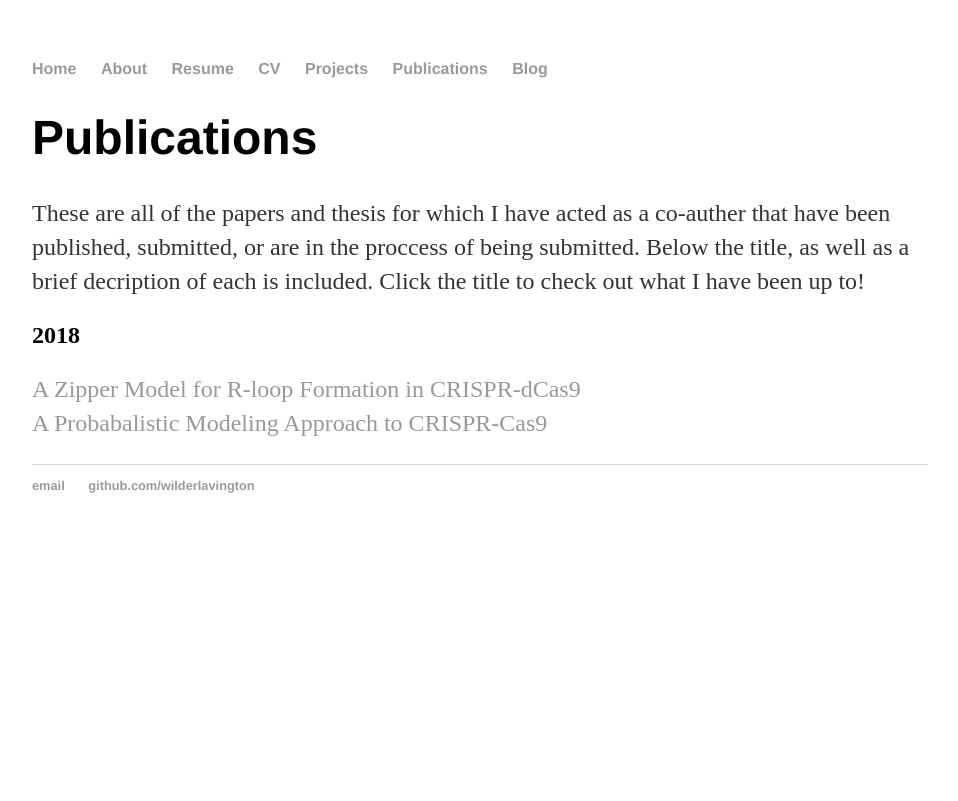
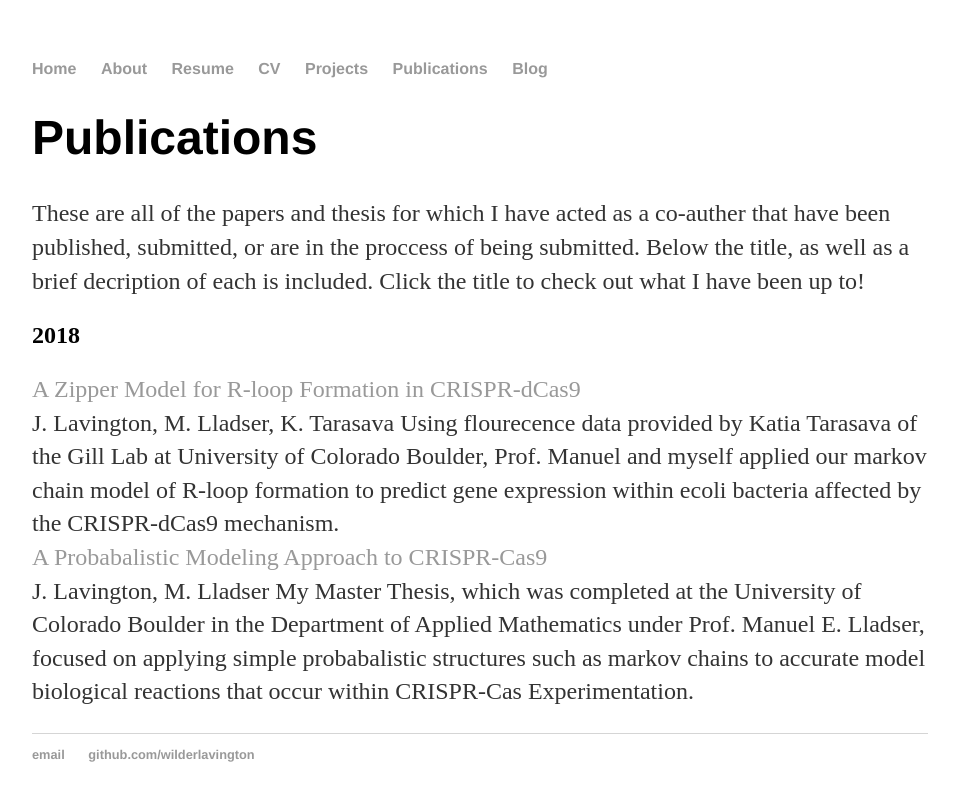
Before and after one commit to WilderLavington/old_web_page, a Jekyll site: the page built from publications/index.md, in a window 1280 px wide. Shown: the top 801 px of the page, without its empty margins (160-1118 px from the left). Built offline with Jekyll 4.4.1, drawn with Linux system fonts in a browser that asks for light colours; our own code applies the rules of GitHub Pages for plain Markdown files.

Commit message:
Update index.md

```diff
--- a/publications/index.md
+++ b/publications/index.md
@@ -4,4 +4,8 @@ or are in the proccess of being submitted. Below the title, as well as a brief d
 Click the title to check out what I have been up to!
 ## 2018
 [A Zipper Model for R-loop Formation in CRISPR-dCas9](http://stackoverflow.com)
+J. Lavington, M. Lladser, K. Tarasava
+Using flourecence data provided by Katia Tarasava of the Gill Lab at University of Colorado Boulder, Prof. Manuel and myself applied our markov chain model of R-loop formation to predict gene expression within ecoli bacteria affected by the CRISPR-dCas9 mechanism.
 [A Probabalistic Modeling Approach to CRISPR-Cas9](http://stackoverflow.com)
+J. Lavington, M. Lladser
+My Master Thesis, which was completed at the University of Colorado Boulder in the Department of Applied Mathematics under Prof. Manuel E. Lladser, focused on applying simple probabalistic structures such as markov chains to accurate model biological reactions that occur within CRISPR-Cas Experimentation.
```
